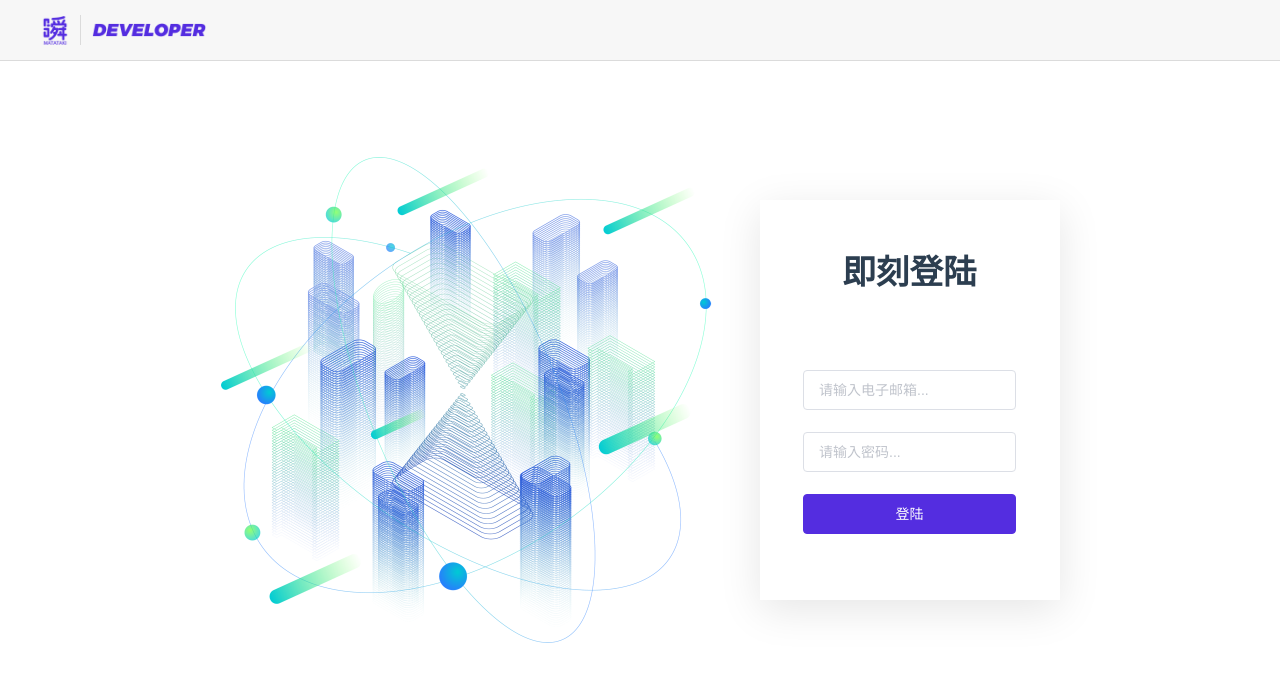
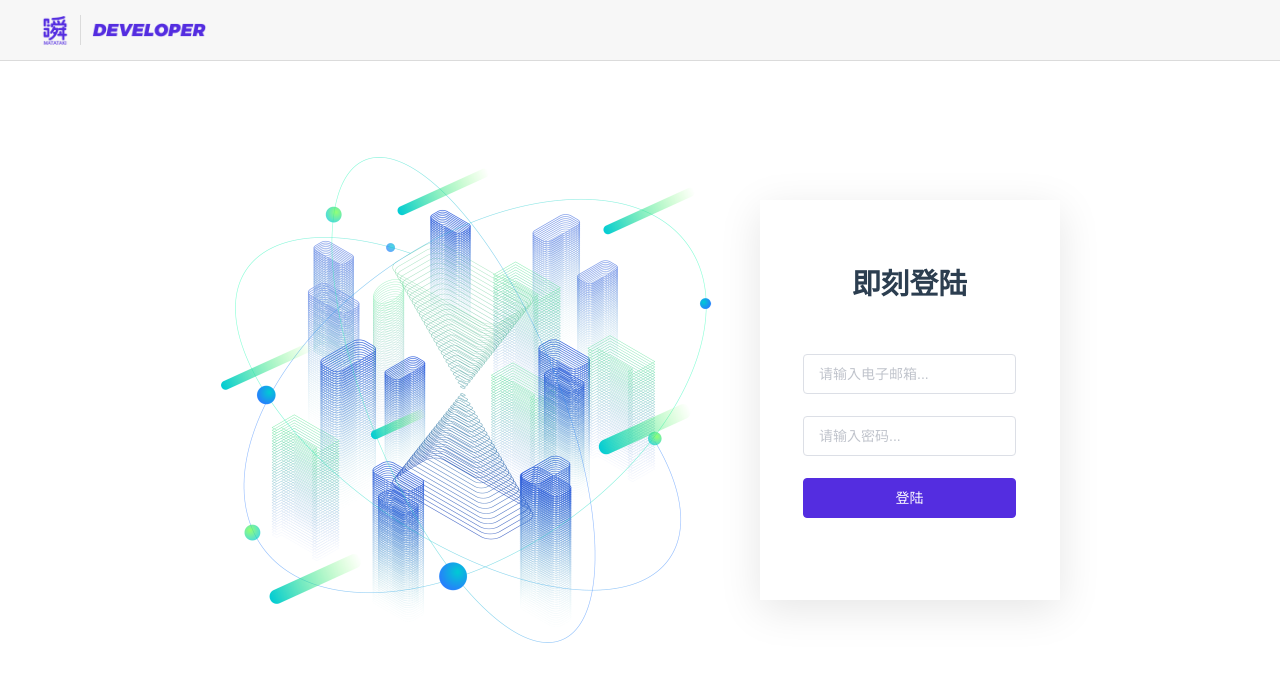
Before and after one commit to nekomeowww/DeveloperPortal-FE, a Vue app: page /#/login in a window 1280 px wide. Shown: the top 682 px of the page. Built offline with nearby package versions, Linux system fonts and the light colour scheme.

Commit message:
:lipstick: 调整了登陆页面的样式

```diff
--- a/src/page/Login.vue
+++ b/src/page/Login.vue
@@ -41,8 +41,8 @@ export default {
 }
 
 .login-title {
-  font-size: 1.4rem;
-  margin-bottom: 2rem;
+  font-size: 1.2rem;
+  margin-bottom: 1rem;
   font-weight: 800;
 }
 
```
